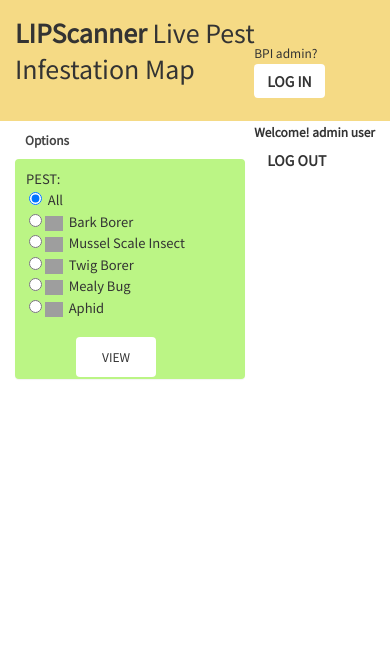
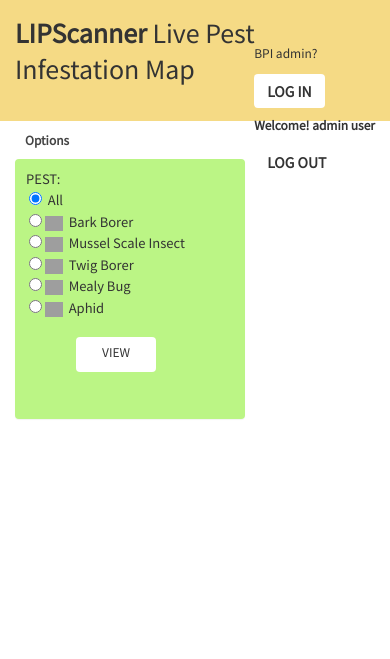
Before and after one commit to RaineCagape/LIPScanner_Live_Map_Pest_Infestation_Web, a PHP site: page / in a window 390 px wide. Shown: the top 659 px of the page. Run offline with PHP 8.4, Linux system fonts and the light colour scheme; some libraries are stand-ins or nearby versions; grey boxes are pictures that could not be loaded.

Commit message:
small fix on ui

```diff
--- a/web/css/main.css
+++ b/web/css/main.css
@@ -42,20 +42,29 @@
 	height: 100%;
 }
 
+.map-container {
+	height: 100vh;
+}
+
 .float-right{
     margin-top: -70px;
 }
 
 #logged-in{
-    margin-top: 20px;
+    margin-top: 10px;
+}
+
+#logging-in{
+    margin-top: 10px;
+    /* padding-bottom: 1px; */
 }
 
 .log-in{
-    margin-top: -20px;
+    /* margin-top: -10px; */
     background-color: #ffffff;
 }
 
 .log-out{
-    margin-top: -20px;
+    /* margin-top: -20px; */
     background-color: #ffffff;
 }
--- a/web/css/panel.css
+++ b/web/css/panel.css
@@ -37,7 +37,7 @@
 }
 
 #panel1{
-	height:220px;
+	height:260px;
   padding: 10px;
   background-color: #bbf585;
 }
@@ -47,7 +47,7 @@
 }
 #view{
   font-size: 12px;
-  padding: 10px 25px 10px 25px;
+  padding: 5px 25px 10px 25px;
   margin: 20px 0 30px 50px;
   background-color: white;
 }
--- a/web/index.html
+++ b/web/index.html
@@ -80,7 +80,7 @@
               </fieldset>
             </form>
           </div>
-          <div class="col-sm">
+          <div class="col-sm map-container">
               <script src="map/map.js"></script>
               <script src="map/marker.js"></script>
               <script async defer
```
